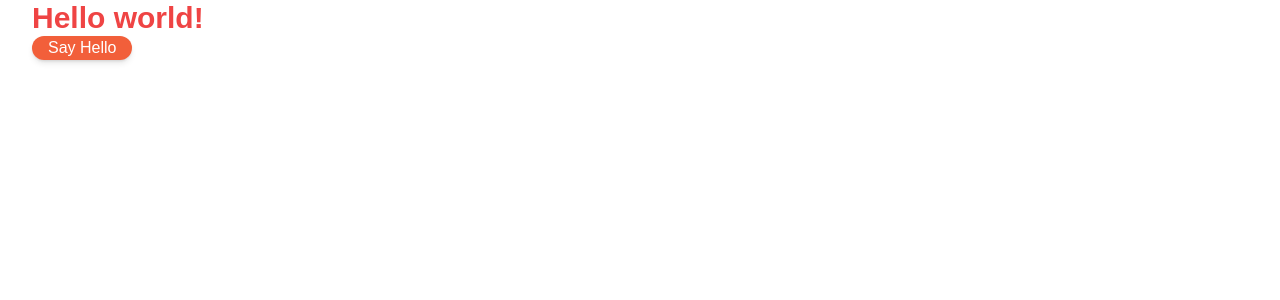
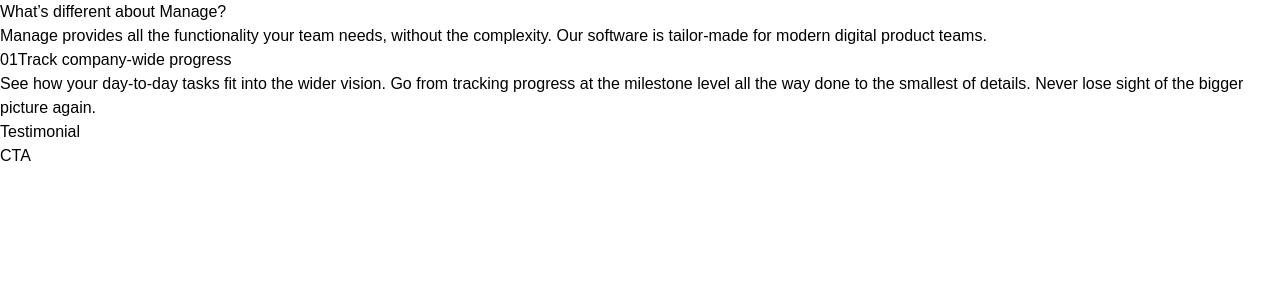
Before and after one commit to noman-e-jawad/next-tailwind, a Next.js app: page / in a window 1280 px wide. Shown: the top 300 px of the page. Built offline with nearby package versions, Linux system fonts and the light colour scheme.

Commit message:
Update index.js

```diff
--- a/pages/index.js
+++ b/pages/index.js
@@ -1,20 +1,16 @@
 import Head from "next/head";
 import Image from "next/image";
+import Features from "../src/components/Features";
+import Testimonial from "../src/components/Testimonial";
+import CTA from "../src/components/CTA";
 import styles from "../styles/Home.module.css";
 
 export default function Home() {
   return (
-    <div className={styles.container}>
-      <Head>
-        <title>Create Next App</title>
-        <meta name="description" content="Generated by create next app" />
-        <link rel="icon" href="/favicon.ico" />
-      </Head>
-
-      <h1 className="text-3xl font-bold font-primary underline text-gray-900 md:text-red-500 text-underline lg:no-underline">
-        Hello world!
-      </h1>
-      <button className="btn-primary">Say Hello</button>
+    <div>
+      <Features />
+      <Testimonial />
+      <CTA />
     </div>
   );
 }
```
